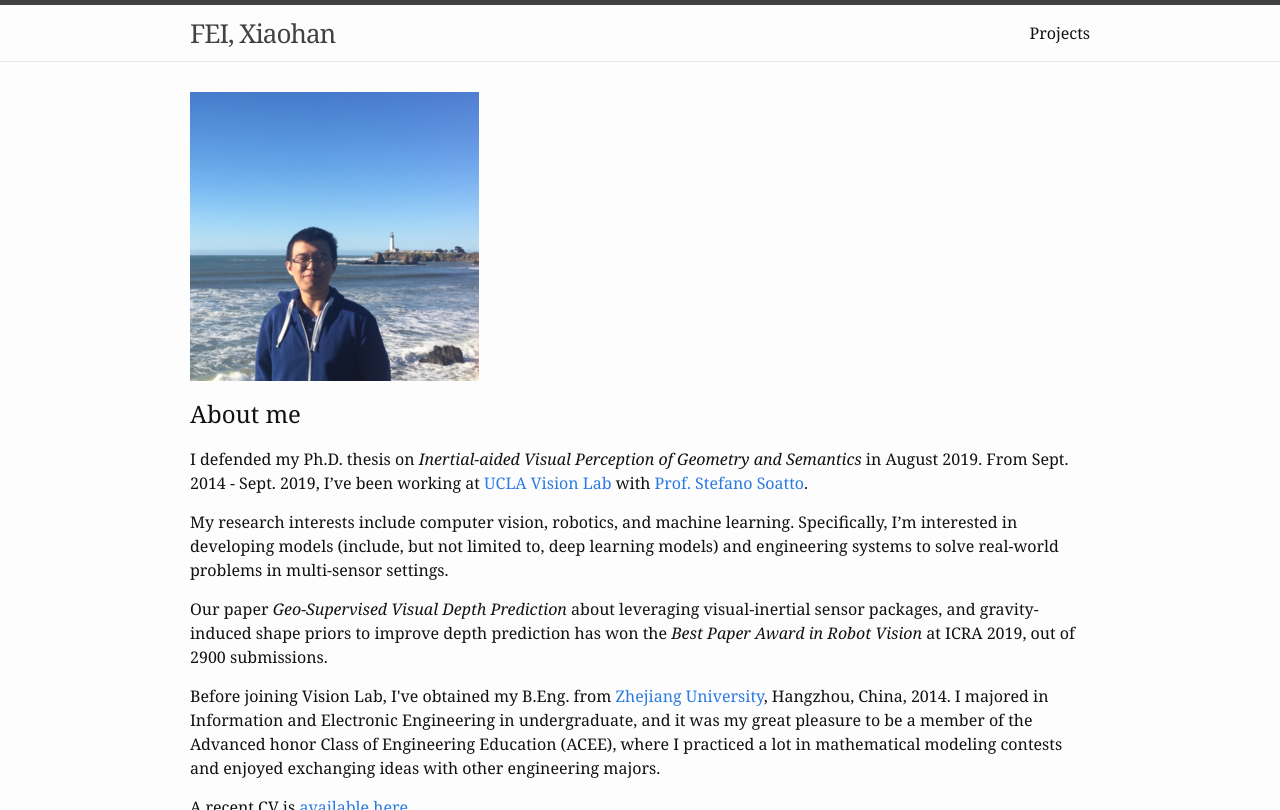
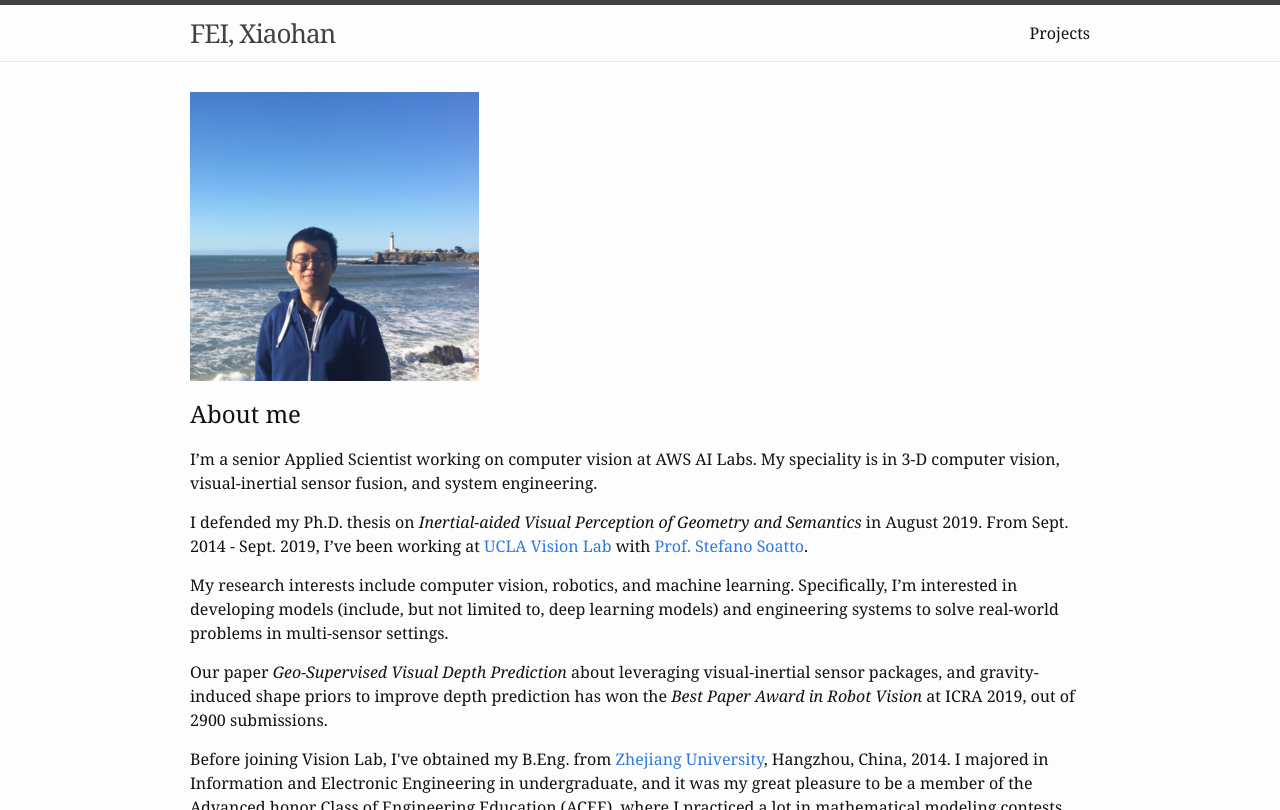
Before and after one commit to feixh/feixh.github.com, a Jekyll site: the page built from index.md, in a window 1280 px wide and 900 px high, cut to the strip 0-810 px from the top of the window. Built offline with Jekyll 4.4.1, drawn with Linux system fonts in a browser that asks for light colours; formulas are drawn with MathJax 3.

Commit message:
Update index page and CV

```diff
--- a/index.md
+++ b/index.md
@@ -18,6 +18,8 @@ processEscapes: true
 <!-- *Seeking Truth, Pursuing Innovation.* -->
 
 ## About me
+I'm a senior Applied Scientist working on computer vision at AWS AI Labs. My speciality is in 3-D computer vision, visual-inertial sensor fusion, and system engineering.
+
 I defended my Ph.D. thesis on *Inertial-aided Visual Perception of Geometry and Semantics* in August 2019. From Sept. 2014 - Sept. 2019, I've been working at [UCLA Vision Lab][about_visionlab] with [Prof. Stefano Soatto][about_ss].
 
 My research interests include computer vision, robotics, and machine learning. Specifically, I'm interested in developing models (include, but not limited to, deep learning models) and engineering systems to solve real-world problems in multi-sensor settings.
```
Also changed, not shown: 2 other files.
